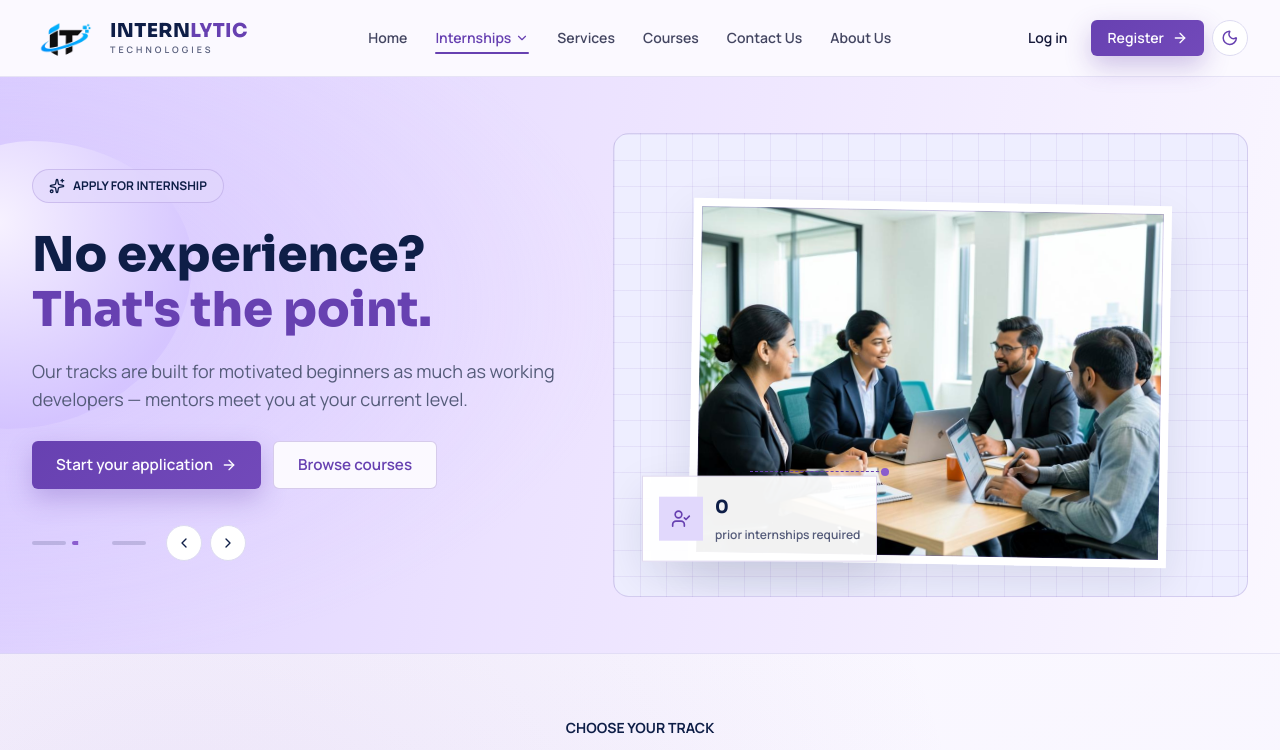
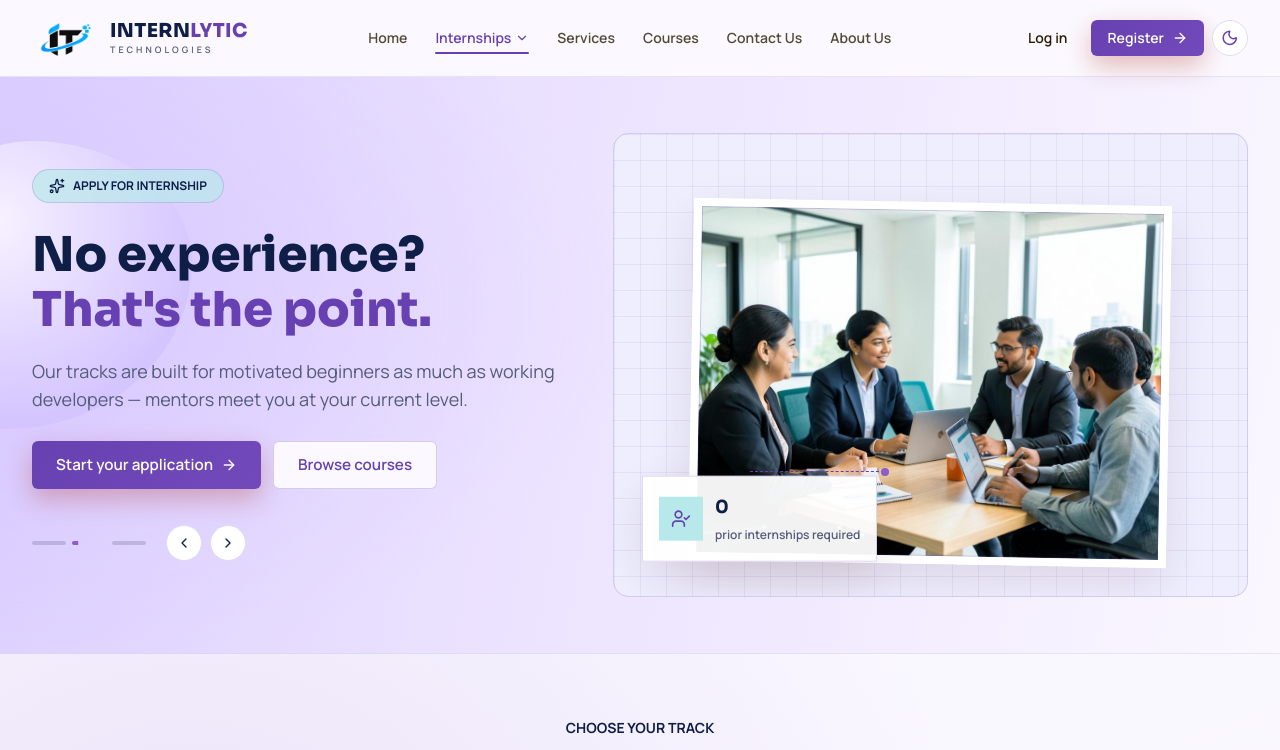
Before and after one commit to Arxfamism/Internlytic, a React (Vite) app: page /apply in a window 1280 px wide. Shown: the top 750 px of the page. Built offline with nearby package versions, Linux system fonts and the light colour scheme.

Commit message:
Update styles.css

```diff
--- a/src/styles.css
+++ b/src/styles.css
@@ -98,16 +98,16 @@
   --g-h2: 285;
   --radius: 0.5rem;
   --background:oklch(0.985 0.008 300);
-  --foreground: oklch(0.23 0.06 275);
+  --foreground: oklch(0.23 0.06 100);
   --card: oklch(1 0 0);
-  --card-foreground: oklch(0.23 0.06 275);
-  --popover: oklch(1 0 0);
-  --popover-foreground: oklch(0.23 0.06 275);
+  --card-foreground: oklch(0.23 0.06 100);
+  --popover: oklch(200);
+  --popover-foreground: oklch(0.23 0.06 100);
   --primary: oklch(0.48 0.17 295);
-  --primary-foreground: oklch(0.99 0.005 295);
-  --secondary:  oklch(0.9 0.05 298);
-  --secondary-foreground: oklch(0.33 0.13 295);
-  --muted: oklch(0.96 0.016 290);
+  --primary-foreground: oklch(0.99 0.005 100);
+  --secondary:  oklch(0.9 0.05 198);
+  --secondary-foreground: oklch(0.33 0.13 100);
+  --muted: oklch(0.96 0.016 100);
   --muted-foreground: oklch(0.48 0.05 275);
   --accent: oklch(0.94 0.042 298);
   --accent-foreground: oklch(0.38 0.14 295);
@@ -137,13 +137,13 @@
   --social-linkedin: #0a66c2;
   --social-youtube: #ff0000;
   --social-tiktok: #00f2ea;
-  --hero: oklch(0.9 0.06 100);
-  --shadow-soft: 0 16px 45px oklch(0.25 0.08 270 / 0.1);
-  --shadow-brand: 0 10px 26px oklch(0.48 0.17 295 / 0.3);
-  --shadow-brand-lg: 0 16px 34px oklch(0.48 0.17 295 / 0.38);
-  --shadow-coral: 0 12px 30px oklch(0.58 0.17 300 / 0.26);
-  --shadow-workflow: 0 30px 80px oklch(0.25 0.08 270 / 0.15), 0 8px 28px oklch(0.48 0.17 295 / 0.14);
-  --shadow-story: 0 22px 55px oklch(0.25 0.08 270 / 0.12);
+  --hero: oklch(0.9 0.06 300);
+  --shadow-soft: 0 16px 45px oklch(0.25 0.08 27 / 0.1);
+  --shadow-brand: 0 10px 26px oklch(0.48 0.17 29 / 0.3);
+  --shadow-brand-lg: 0 16px 34px oklch(0.48 0.17 29 / 0.38);
+  --shadow-coral: 0 12px 30px oklch(0.58 0.17 30 / 0.26);
+  --shadow-workflow: 0 30px 80px oklch(0.25 0.08 27 / 0.15), 0 8px 28px oklch(0.48 0.17 295 / 0.14);
+  --shadow-story: 0 22px 55px oklch(0.25 0.08 27 / 0.12);
   --chart-1: oklch(0.646 0.222 41.116);
   --chart-2: oklch(0.6 0.118 184.704);
   --chart-3: oklch(0.398 0.07 227.392);
@@ -301,12 +301,12 @@
 /* Reusable soft gradient backgrounds for other sections / pages */
 .section-grad-purple {
   background:
-    radial-gradient(circle at 90% 10%, oklch(0.88 0.07 var(--g-h) / 0.34), transparent 36%),
+    radial-gradient(circle at 100% 10%, oklch(0.8 0.07 var(--g-h) / 0.34), transparent 10%),
     linear-gradient(160deg, oklch(0.975 0.015 var(--g-h)) 0%, oklch(0.945 0.038 var(--g-h)) 100%);
 }
 .section-grad-green {
   background:
-    radial-gradient(circle at 8% 90%, oklch(0.88 0.09 var(--g-h) / 0.34), transparent 36%),
+    radial-gradient(circle at 8% 90%, oklch(3.00 0.09 var(--g-h) / 0.34), transparent 36%),
     linear-gradient(160deg, oklch(0.975 0.02 var(--g-h)) 0%, oklch(0.945 0.045 var(--g-h)) 100%);
 }
 
@@ -326,8 +326,8 @@
 
 .hero-section {
   background:
-    radial-gradient(circle at 6% 14%, oklch(0.86 0.1 var(--g-h) / 0.45), transparent 10%),
-    radial-gradient(circle at 94% 86%, oklch(0.88 0.09 var(--g-h) / 0.4), transparent 38%),
+    radial-gradient(circle at 6% 14%, oklch(0.86 0.1 var(--g-h) / 0.45), transparent 60%),
+    radial-gradient(circle at 94% 86%, oklch(0.88 0.09 var(--g-h) / 0.4), transparent 10%),
     linear-gradient(125deg, oklch(0.955 0.04 var(--g-h)) 0%, oklch(0.975 0.022 var(--g-h)) 5%, oklch(0.94 0.055 148) 10%);
 }
 .hero-blob { background: oklch(0.86 0.09 var(--g-h)); }
```
